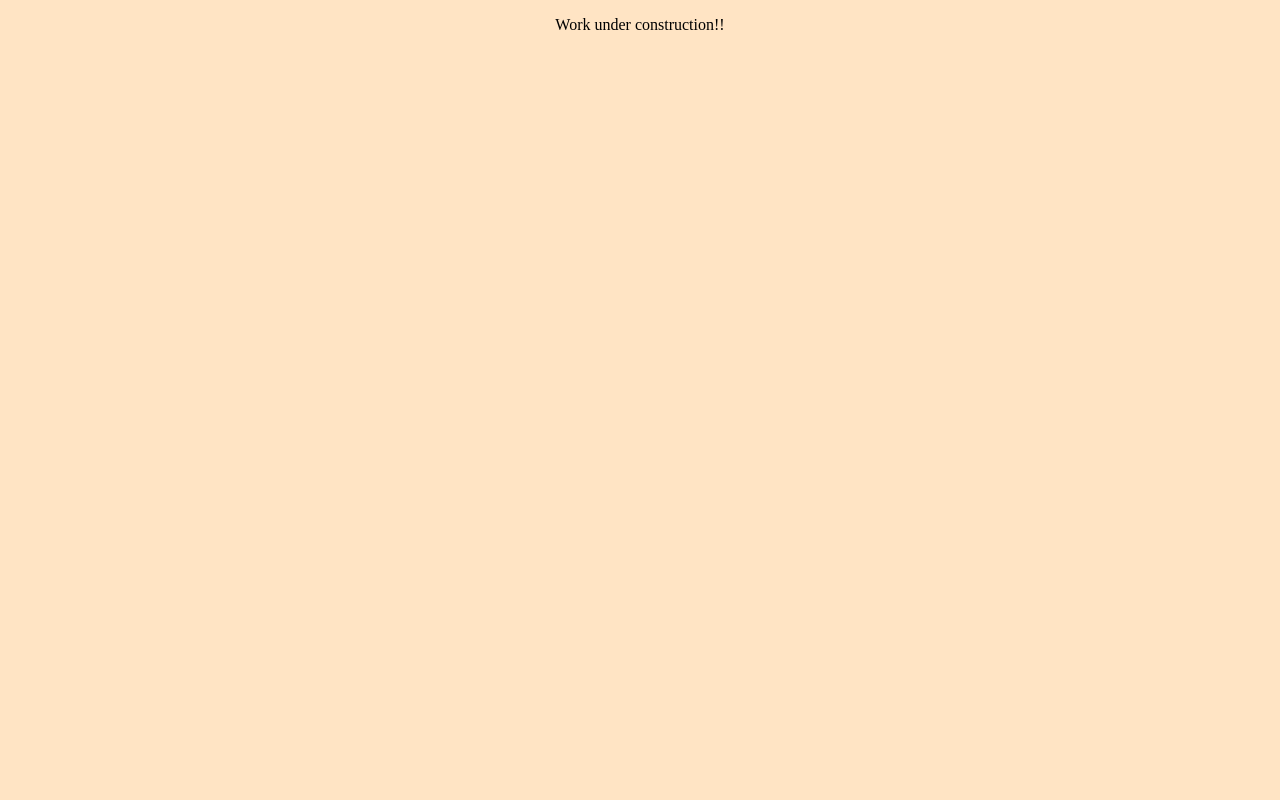
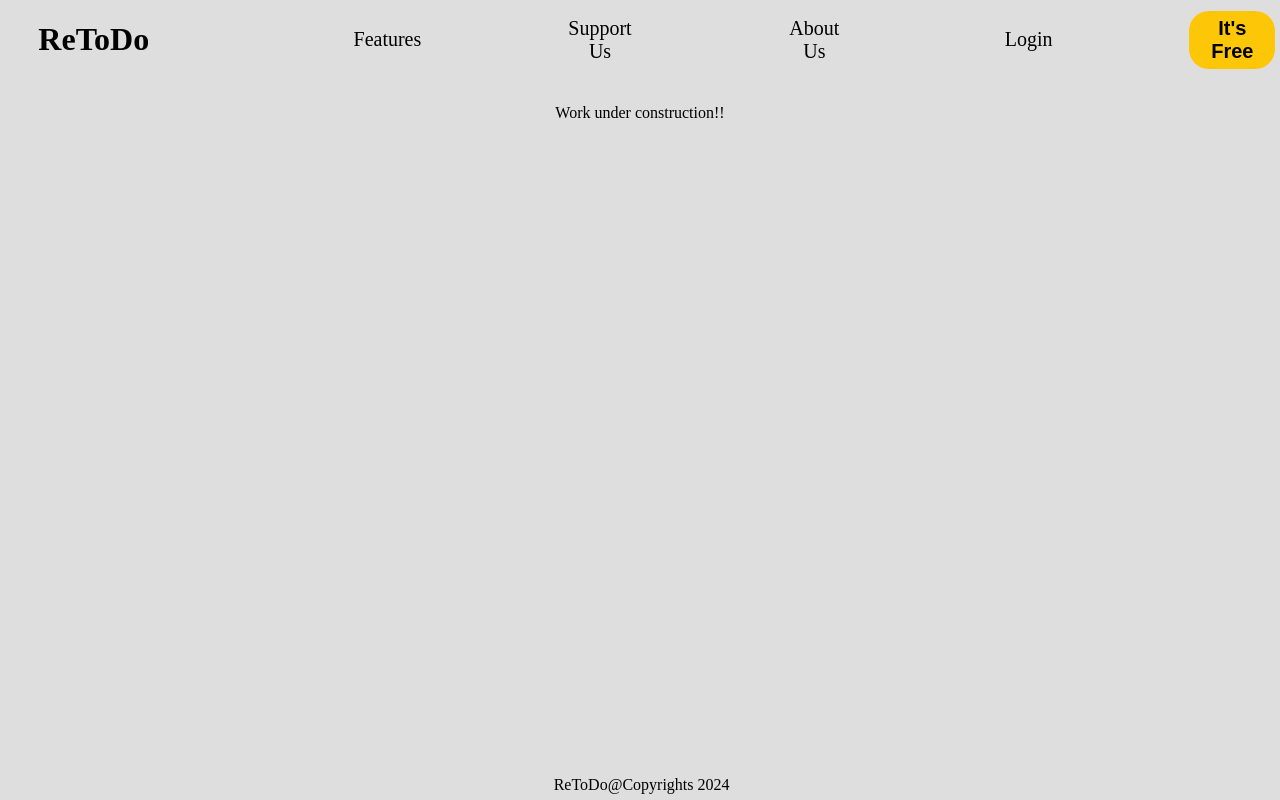
Before and after one commit to Playground0/ReTodoFE, an Angular app: page / in a window 1280 px wide. Built offline with nearby package versions, Linux system fonts and the light colour scheme.

Commit message:
missed pushing files

```diff
--- a/src/app/app.component.css
+++ b/src/app/app.component.css
@@ -0,0 +1,17 @@
+.body{
+    /* background-color: #DEDEDE; */
+    font-family: 'Bree Serif';
+}
+.content{
+    overflow-x: scroll;
+    overflow-y: scroll;
+    -ms-overflow-style: none;  /* IE and Edge */
+    scrollbar-width: none;  /* Firefox */
+    /* height: 80vh; */
+    padding-top: 5rem;
+}
+
+/* Hide scrollbar for Chrome, Safari and Opera */
+.content::-webkit-scrollbar {
+    display: none;
+}
--- a/src/app/app.component.html
+++ b/src/app/app.component.html
@@ -1 +1,7 @@
-<router-outlet></router-outlet>
+<div class="body">
+    <app-header></app-header>
+        <div class="content">
+            <router-outlet></router-outlet>
+        </div>
+    <app-footer></app-footer>
+</div>
--- a/src/app/app.module.ts
+++ b/src/app/app.module.ts
@@ -3,6 +3,7 @@ import { BrowserModule } from '@angular/platform-browser';
 
 import { AppRoutingModule } from './app-routing.module';
 import { AppComponent } from './app.component';
+import { SharedModule } from './shared/shared.module';
 
 @NgModule({
   declarations: [
@@ -10,7 +11,8 @@ import { AppComponent } from './app.component';
   ],
   imports: [
     BrowserModule,
-    AppRoutingModule
+    AppRoutingModule,
+    SharedModule
   ],
   providers: [],
   bootstrap: [AppComponent]
--- a/src/app/public/home/home.component.ts
+++ b/src/app/public/home/home.component.ts
@@ -6,5 +6,5 @@ import { Component } from '@angular/core';
   styleUrls: ['./home.component.css']
 })
 export class HomeComponent {
-
+  title = 'ReTodo'
 }
--- a/src/styles.css
+++ b/src/styles.css
@@ -1,5 +1,4 @@
 /* You can add global styles to this file, and also import other style files */
-body{
-   background-color: bisque;
-   text-align: center;
-}
+
+html, body { background-color: #DEDEDE;}
+body { font-family: 'Bree Serif', serif; text-align: center;}
```
Also changed, not shown: src/app/shared/shared.module.ts (+8 -2 lines), vercel.json.
